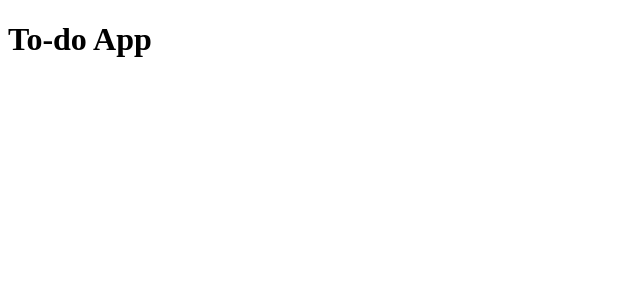
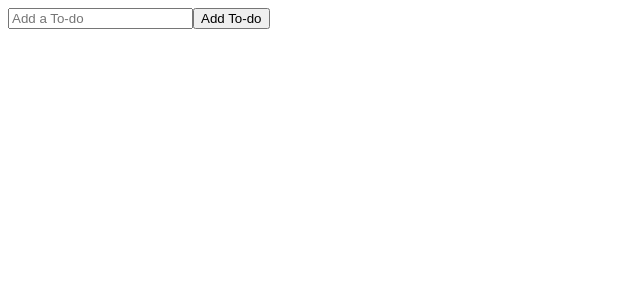
Before and after one commit to meli-imelda/to-do, a React (Create React App) app: page / in a window 1280 px wide. Shown: the top 300 px of the page, without its empty margins (0-640 px from the left). Built offline with nearby package versions, Linux system fonts and the light colour scheme.

Commit message:
to=do form section complete

```diff
--- a/src/App.js
+++ b/src/App.js
@@ -1,10 +1,11 @@
 import React from 'react';
 import './App.css';
+import TodoForm from './component/TodoForm';
 
 function App() {
   return (
     <div className="todo-app">
-      <h1>To-do App</h1>
+        <TodoForm/>
     </div>
   );
 }
--- a/src/component/TodoForm.js
+++ b/src/component/TodoForm.js
@@ -0,0 +1,38 @@
+import React, {useState} from 'react' //We import the useState Hook from React.
+// It lets us keep local state in a function component.
+
+function TodoForm(props) { //this function(component) returns a form for the user to fill their to-do's
+    const [input, setInput]= useState(''); //declaring a state variable
+    //The first item (input) is the current value, and the second (setInput) is a function that lets us update it with usestate
+    const handleChange = e => {
+        setInput(e.target.value);  //setting input to whatever we type in
+    };
+
+    const handleSubmit = e => {
+        e.preventDefault(); //The preventDefault() method cancels the event if it is cancelable,
+        //in this case Clicking on the "Submit" button, prevents it from being submitted
+
+        // props.onSubmit({ //allows us access other data in the component
+        //     id: Math.floor (Math.random() = 10000), //id generator
+        //     text: input
+        // });
+
+        setInput('');
+
+    };
+    return (
+        <div>
+            <form className="todo=form" onSubmit={handleSubmit}>
+                <input type="text"
+                    placeholder="Add a To-do"
+                    value={input} name="text"
+                    className="todo-input"
+                    onChange={handleChange}
+                />
+                <button className="todo-button">Add To-do</button>
+            </form>
+        </div>
+    )
+}
+
+export default TodoForm
```
